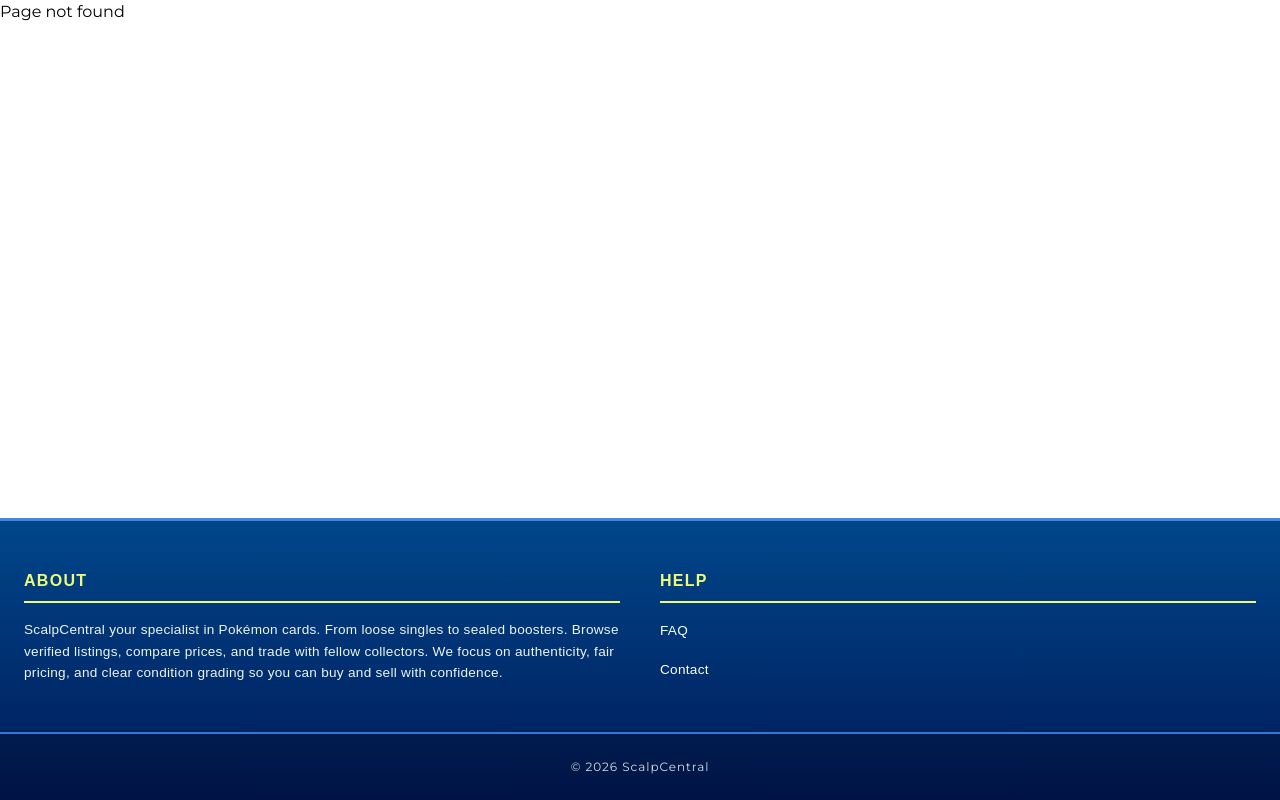
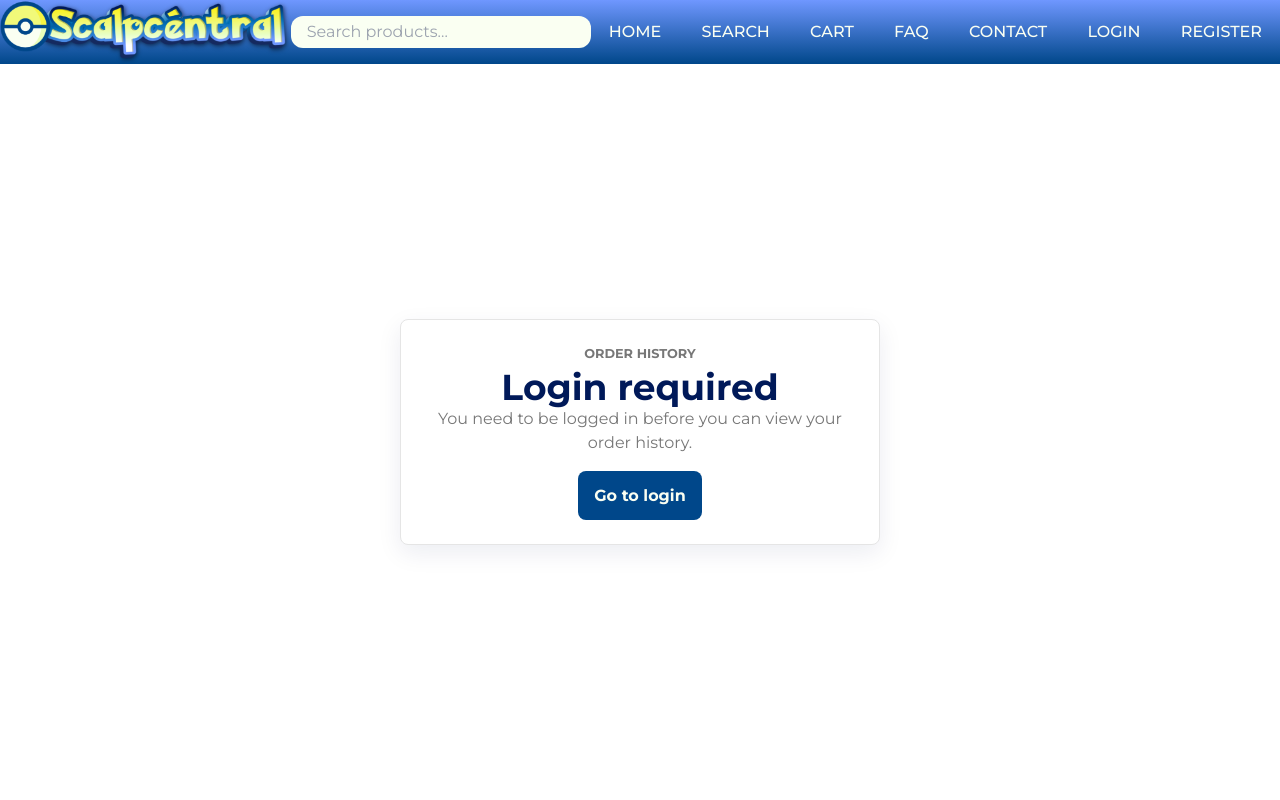
Before and after one commit to QNoah/ScalpCentral, a React (Vite) app in the folder Website/: page /order-history in a window 1280 px wide. Shown: the top 800 px of the page. Built offline with nearby package versions, Linux system fonts and the light colour scheme.

Commit message:
profile page feature

```diff
--- a/Website/src/App.tsx
+++ b/Website/src/App.tsx
@@ -15,6 +15,7 @@ import { ResetPasswordPage } from './Components/Pages/ResetPasswordPage';
 import UserList from './Components/Pages/Admin/UserList';
 import ProfilePage from './Components/Pages/ProfilePage';
 import { FAQPage } from './Components/Pages/FAQPage';
+import OrderHistoryPage from './Components/Pages/OrderHistoryPage';
 
 function App() {
   const [isLoading, setIsLoading] = useState(true);
@@ -64,6 +65,7 @@ function App() {
         <Route path='product-list' element={<ProductList/>}/>
         <Route path='/reset-password' element={<ResetPasswordPage/>}/>
         <Route path='/profile' element={<ProfilePage/>}/>
+        <Route path='/order-history' element={<OrderHistoryPage/>}/>
         <Route path='/faq' element={<FAQPage/>}/>
         <Route path="*" element={<p>Page not found</p>} />
         </Routes>
--- a/Website/src/Components/Pages/Admin/ProductEdit.tsx
+++ b/Website/src/Components/Pages/Admin/ProductEdit.tsx
@@ -19,6 +19,10 @@ export default function ProductEdit(){
 
   function handleChange(field: keyof Product, value: string){
     setProduct(prev => prev ? { ...prev, [field]: value} : prev);
+  }
+
+  function handleImageChange(value: string) {
+    setProduct(prev => prev ? { ...prev, images: [value, ...prev.images.slice(1)] } : prev);
   }
 
    useEffect(() => {
@@ -63,7 +67,7 @@ export default function ProductEdit(){
               </div>
                 <Input label="Discount (%)" type="number" value={product.salePriceModifier} required={false} styles="w-full mb-4" maxNumber={100} onChange={v => handleChange("salePriceModifier", v)}/>
                 {/* geen idee hoe we dit gaan doen maar ik denk dat het belangrijk is voor meerdere foto's. */}
-                <Input label="Img url" type="string" value={product.images} required={false} styles="w-full mb-4" onChange={v => handleChange("salePriceModifier", v)}/>
+                <Input label="Img url" type="string" value={product.images[0] ?? ""} required={false} styles="w-full mb-4" onChange={handleImageChange}/>
                 <div id="product">
                   <h3 className="mb-4">Product preview</h3>
                   <div className="flex justify-center mb-4">
--- a/Website/src/Components/Pages/AuthPages.tsx
+++ b/Website/src/Components/Pages/AuthPages.tsx
@@ -1,7 +1,6 @@
 import { useState } from "react";
 import { Link, useNavigate } from "react-router";
 import { useAuth } from "../Functionalities/AuthContext";
-import { setCookie } from "../Functionalities/CookieUtils";
 import "../Styling/Auth.css";
 
 /* -------------------- TYPES -------------------- */
--- a/Website/src/Components/Pages/OrderConfirmation.tsx
+++ b/Website/src/Components/Pages/OrderConfirmation.tsx
@@ -18,8 +18,8 @@ export default function OrderConfirmation() {
           </p>
         </div>
         <div className="flex flex-col text-center justify-center items-center gap-3">
-          <Button Message="Continue Shopping" ButtonColor="bg-white"/>
-          <Button Message="View Order History" ButtonColor="bg-primary" TextColor="text-white"/>
+          <Button Message="Continue Shopping" ButtonColor="bg-white" LinkTo="/search"/>
+          <Button Message="View Order History" ButtonColor="bg-primary" TextColor="text-white" LinkTo="/order-history"/>
         </div>
 
       </div>
--- /dev/null
+++ b/Website/src/Components/Pages/OrderHistoryPage.tsx
@@ -0,0 +1,143 @@
+import { useEffect, useState } from "react";
+import { Link } from "react-router-dom";
+import Navbar from "../Utils/Navbar";
+import { useAuth } from "../Functionalities/AuthContext";
+import "../Styling/OrderHistory.css";
+
+type Order = {
+  id: number;
+  orderNumber: string;
+  email: string;
+  price: number;
+  country: string;
+  city: string;
+  postcode: string;
+  streetName: string;
+  streetNumber: string;
+  createdAt: string;
+};
+
+function formatPrice(price: number) {
+  return new Intl.NumberFormat("nl-NL", {
+    style: "currency",
+    currency: "EUR"
+  }).format(price ?? 0);
+}
+
+function formatDate(value: string) {
+  const date = new Date(value);
+  if (Number.isNaN(date.getTime())) {
+    return "Unknown date";
+  }
+
+  return date.toLocaleDateString("en-GB").replace(/\//g, "-");
+}
+
+export default function OrderHistoryPage() {
+  const { user } = useAuth();
+  const [orders, setOrders] = useState<Order[]>([]);
+  const [loading, setLoading] = useState(true);
+  const [error, setError] = useState("");
+
+  useEffect(() => {
+    async function loadOrders() {
+      if (!user) {
+        setLoading(false);
+        return;
+      }
+
+      try {
+        const response = await fetch("http://localhost:5231/api/order", {
+          credentials: "include"
+        });
+
+        if (!response.ok) {
+          setError("Could not load your orders.");
+          setLoading(false);
+          return;
+        }
+
+        const data = await response.json();
+        setOrders(Array.isArray(data) ? data : data.result ?? []);
+      } catch {
+        setError("Could not connect to the order service.");
+      } finally {
+        setLoading(false);
+      }
+    }
+
+    loadOrders();
+  }, [user]);
+
+  if (!user) {
+    return (
+      <div className="order-history-page">
+        <Navbar />
+        <main className="order-history-empty">
+          <section className="order-history-empty-card">
+            <p className="order-history-eyebrow">Order history</p>
+            <h1>Login required</h1>
+            <p>You need to be logged in before you can view your order history.</p>
+            <Link className="order-history-primary-button" to="/login">Go to login</Link>
+          </section>
+        </main>
+      </div>
+    );
+  }
+
+  return (
+    <div className="order-history-page">
+      <Navbar />
+      <main className="order-history-shell">
+        <section className="order-history-header">
+          <div>
+            <p className="order-history-eyebrow">My orders</p>
+            <h1>Order history</h1>
+            <p>View the orders linked to your account.</p>
+          </div>
+          <Link className="order-history-secondary-button" to="/profile">Back to profile</Link>
+        </section>
+
+        {loading && <p className="order-history-message">Loading orders...</p>}
+        {error && <p className="order-history-error">{error}</p>}
+
+        {!loading && !error && orders.length === 0 && (
+          <section className="order-history-empty-state">
+            <h2>No orders yet</h2>
+            <p>When you place an order, it will show up here.</p>
+            <Link className="order-history-primary-button" to="/search">Browse products</Link>
+          </section>
+        )}
+
+        {!loading && !error && orders.length > 0 && (
+          <section className="order-history-list">
+            {orders.map(order => (
+              <article className="order-history-card" key={order.id}>
+                <div className="order-history-card-main">
+                  <span className="order-history-number">{order.orderNumber}</span>
+                  <h2>{formatPrice(order.price)}</h2>
+                  <p>{formatDate(order.createdAt)}</p>
+                </div>
+
+                <div className="order-history-card-details">
+                  <div>
+                    <span>Email</span>
+                    <strong>{order.email}</strong>
+                  </div>
+                  <div>
+                    <span>Shipping</span>
+                    <strong>{order.streetName} {order.streetNumber}, {order.postcode} {order.city}</strong>
+                  </div>
+                  <div>
+                    <span>Country</span>
+                    <strong>{order.country}</strong>
+                  </div>
+                </div>
+              </article>
+            ))}
+          </section>
+        )}
+      </main>
+    </div>
+  );
+}
--- a/Website/src/Components/Pages/ProfilePage.tsx
+++ b/Website/src/Components/Pages/ProfilePage.tsx
@@ -153,10 +153,10 @@ export default function ProfilePage() {
                 <strong>Browse products</strong>
                 <span>Find new Pokemon cards.</span>
               </Link>
-              <button className="profile-action-card profile-action-disabled" type="button" disabled>
+              <Link to="/order-history" className="profile-action-card">
                 <strong>Order history</strong>
-                <span>Coming later.</span>
-              </button>
+                <span>View your previous orders.</span>
+              </Link>
             </div>
           </article>
         </section>
--- /dev/null
+++ b/Website/src/Components/Styling/OrderHistory.css
@@ -0,0 +1,161 @@
+@import './Colors.css';
+
+.order-history-page {
+  min-height: 100vh;
+  background: var(--retro-bg);
+  color: var(--retro-text);
+}
+
+.order-history-shell {
+  width: min(1120px, calc(100% - 2rem));
+  margin: 0 auto;
+  padding: 2.5rem 0 4rem;
+}
+
+.order-history-header,
+.order-history-card,
+.order-history-empty-card,
+.order-history-empty-state {
+  border: 1px solid var(--retro-border);
+  border-radius: 8px;
+  background: white;
+  box-shadow: 0 8px 24px rgba(0, 25, 89, 0.08);
+}
+
+.order-history-header {
+  display: flex;
+  align-items: center;
+  justify-content: space-between;
+  gap: 1rem;
+  padding: 1.5rem;
+}
+
+.order-history-eyebrow {
+  margin-bottom: 0.25rem;
+  color: var(--midPokeBlue);
+  font-size: 0.8rem;
+  font-weight: 700;
+  text-transform: uppercase;
+}
+
+.order-history-header h1,
+.order-history-empty-card h1,
+.order-history-empty-state h2,
+.order-history-card h2 {
+  color: var(--darkPokeBlue);
+}
+
+.order-history-header p:not(.order-history-eyebrow),
+.order-history-empty-card p,
+.order-history-empty-state p,
+.order-history-card-main p,
+.order-history-card-details span {
+  color: var(--retro-text-muted);
+}
+
+.order-history-secondary-button,
+.order-history-primary-button {
+  border-radius: 8px;
+  font-weight: 700;
+  text-decoration: none;
+}
+
+.order-history-secondary-button {
+  padding: 0.65rem 0.9rem;
+  background: var(--retro-surface);
+  color: var(--darkPokeBlue);
+}
+
+.order-history-primary-button {
+  display: inline-flex;
+  margin-top: 1rem;
+  padding: 0.8rem 1rem;
+  background: var(--midPokeBlue);
+  color: var(--pokeWhite);
+}
+
+.order-history-list {
+  display: grid;
+  gap: 1rem;
+  margin-top: 1rem;
+}
+
+.order-history-card {
+  display: grid;
+  grid-template-columns: minmax(180px, 0.7fr) minmax(0, 2fr);
+  gap: 1rem;
+  padding: 1.25rem;
+}
+
+.order-history-number {
+  display: inline-flex;
+  margin-bottom: 0.5rem;
+  padding: 0.35rem 0.55rem;
+  border-radius: 8px;
+  background: var(--lightPokeYellow);
+  color: var(--darkPokeBlue);
+  font-size: 0.8rem;
+  font-weight: 700;
+}
+
+.order-history-card-details {
+  display: grid;
+  gap: 0.75rem;
+}
+
+.order-history-card-details div {
+  display: grid;
+  gap: 0.2rem;
+  padding-bottom: 0.75rem;
+  border-bottom: 1px solid var(--retro-border);
+}
+
+.order-history-card-details strong {
+  color: var(--retro-text);
+}
+
+.order-history-message,
+.order-history-error {
+  margin-top: 1rem;
+  padding: 1rem;
+  border-radius: 8px;
+  background: white;
+}
+
+.order-history-error {
+  color: #c9302c;
+}
+
+.order-history-empty,
+.order-history-empty-state {
+  display: grid;
+  place-items: center;
+  text-align: center;
+}
+
+.order-history-empty {
+  min-height: calc(100vh - 4rem);
+  padding: 2rem;
+}
+
+.order-history-empty-card,
+.order-history-empty-state {
+  width: min(480px, 100%);
+  padding: 1.5rem;
+}
+
+.order-history-empty-state {
+  margin: 1rem auto 0;
+}
+
+@media (max-width: 760px) {
+  .order-history-header,
+  .order-history-card {
+    grid-template-columns: 1fr;
+  }
+
+  .order-history-header {
+    align-items: flex-start;
+    flex-direction: column;
+  }
+}
--- a/Website/src/Components/Types/IButton.tsx
+++ b/Website/src/Components/Types/IButton.tsx
@@ -2,4 +2,5 @@ export interface IButton {
   Message: string;
   ButtonColor: string;
   TextColor?: string;
+  LinkTo?: string;
 }
--- a/Website/src/Components/Utils/Button.tsx
+++ b/Website/src/Components/Utils/Button.tsx
@@ -1,5 +1,5 @@
 import type { IButton } from "../Types/IButton";
 
 export default function Button(ButtonProps: IButton) {
-  return <a className={`${ButtonProps.ButtonColor} ${ButtonProps.TextColor} rounded-lg py-2 w-80 font-inter font-md block cursor-pointer`}>{ButtonProps.Message}</a>;
+  return <a href={ButtonProps.LinkTo} className={`${ButtonProps.ButtonColor} ${ButtonProps.TextColor ?? ""} rounded-lg py-2 w-80 font-inter font-md block cursor-pointer`}>{ButtonProps.Message}</a>;
 }
--- a/Website/src/Components/Utils/Navbar.tsx
+++ b/Website/src/Components/Utils/Navbar.tsx
@@ -21,10 +21,6 @@ export default function Navbar() {
   function navigate(path: string) {
     window.location.href = path;
   }
-
-  function logout() {
-  setUser(null);
-}
 
   return (
     <main className="flex h-16 w-screen sticky justify-center" style={{background: "linear-gradient(to top, #00478A, #6F97FF)"}}>
```
Also changed, not shown: 1 other file (tests, documents, lock files or other folders).
